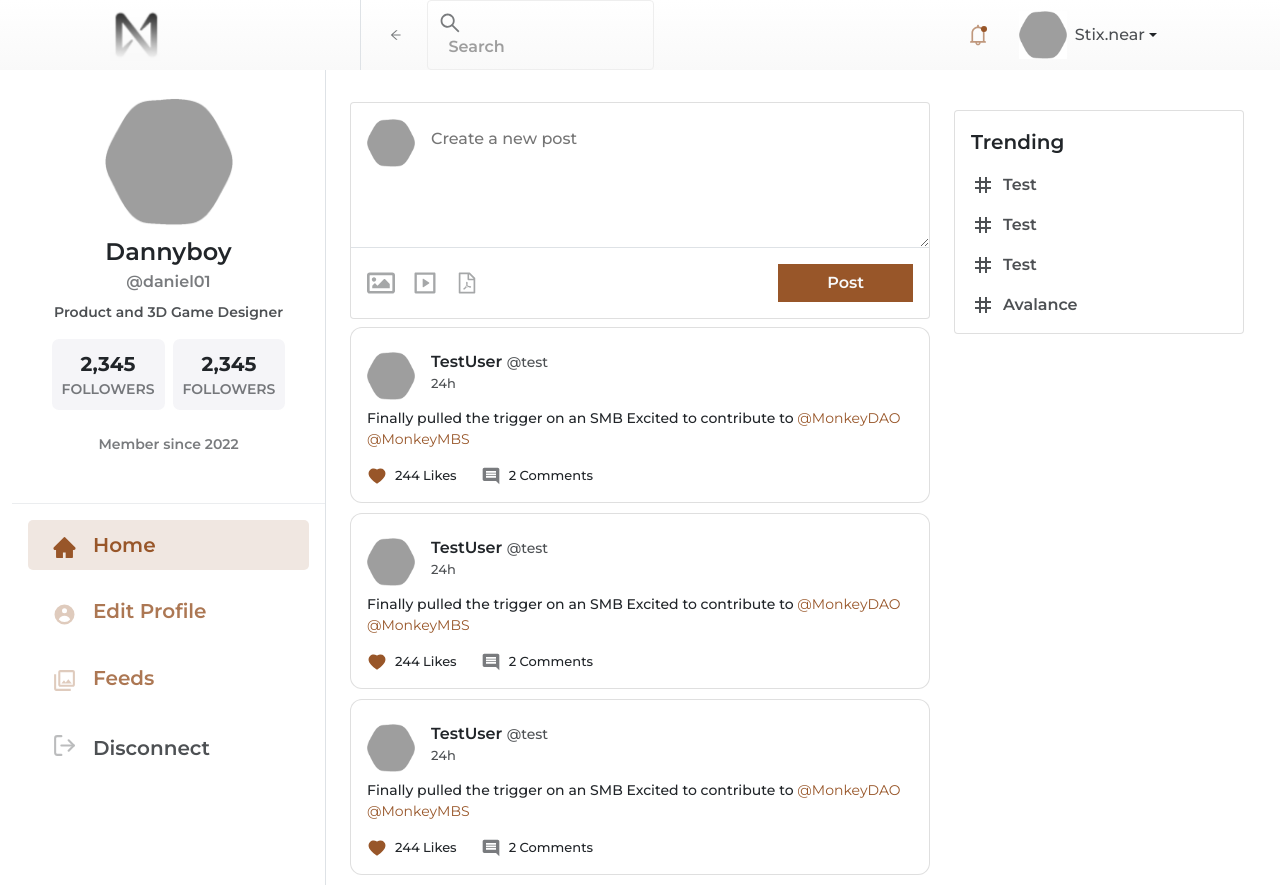
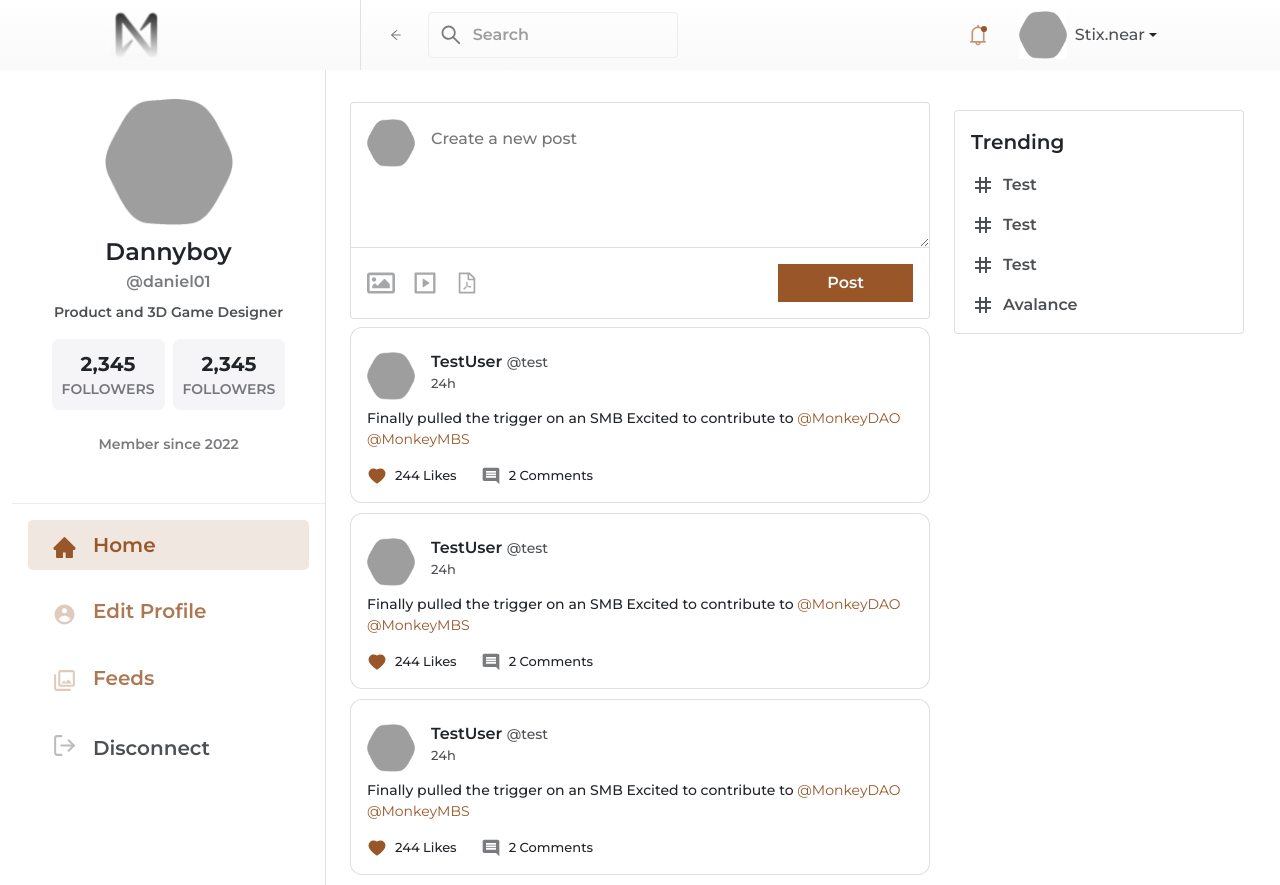
Before and after one commit to deelesisuanu/ape_dashboard, a React (Create React App) app: page / in a window 1280 px wide. Built offline with nearby package versions, Linux system fonts and the light colour scheme; grey boxes are pictures that could not be loaded.

Commit message:
chore(updates): fixed search icon overlap

```diff
--- a/src/components/Panes/TopPane.jsx
+++ b/src/components/Panes/TopPane.jsx
@@ -43,8 +43,8 @@ const TopPane = () => {
                                 }
 
                                 <div className="ws-search">
-                                    <AiOutlineSearch className='fs-4 text-faded' />
                                     <form onSubmit={handleSubmit}>
+                                        <AiOutlineSearch className='fs-4 text-faded' />
                                         <input
                                             type="text"
                                             placeholder='Search'
```
